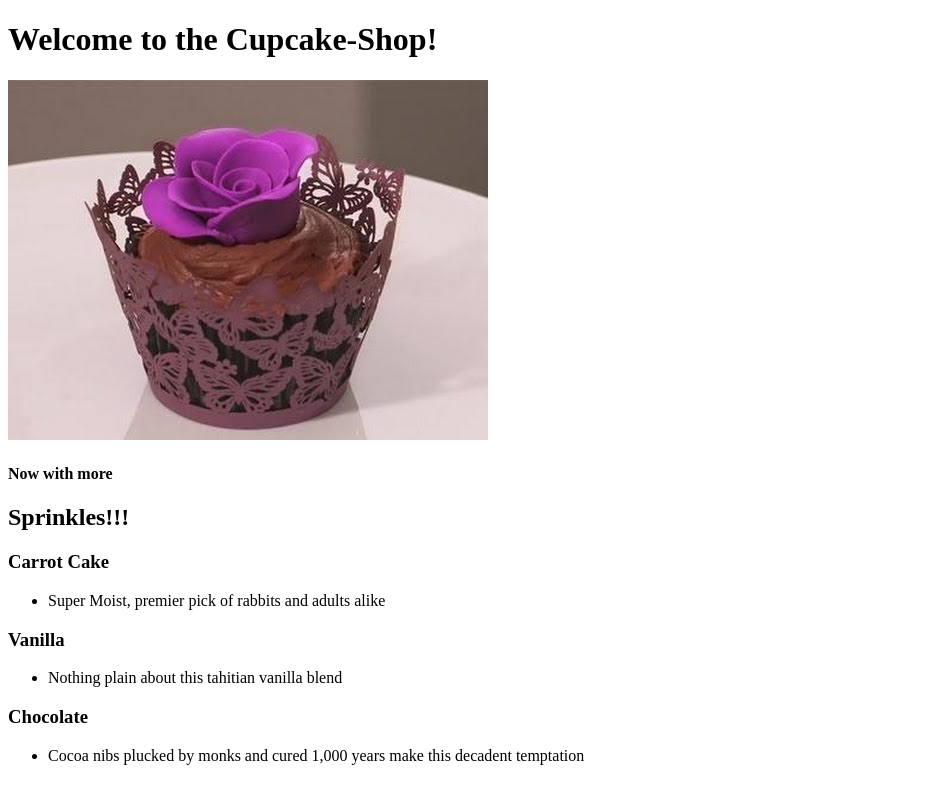
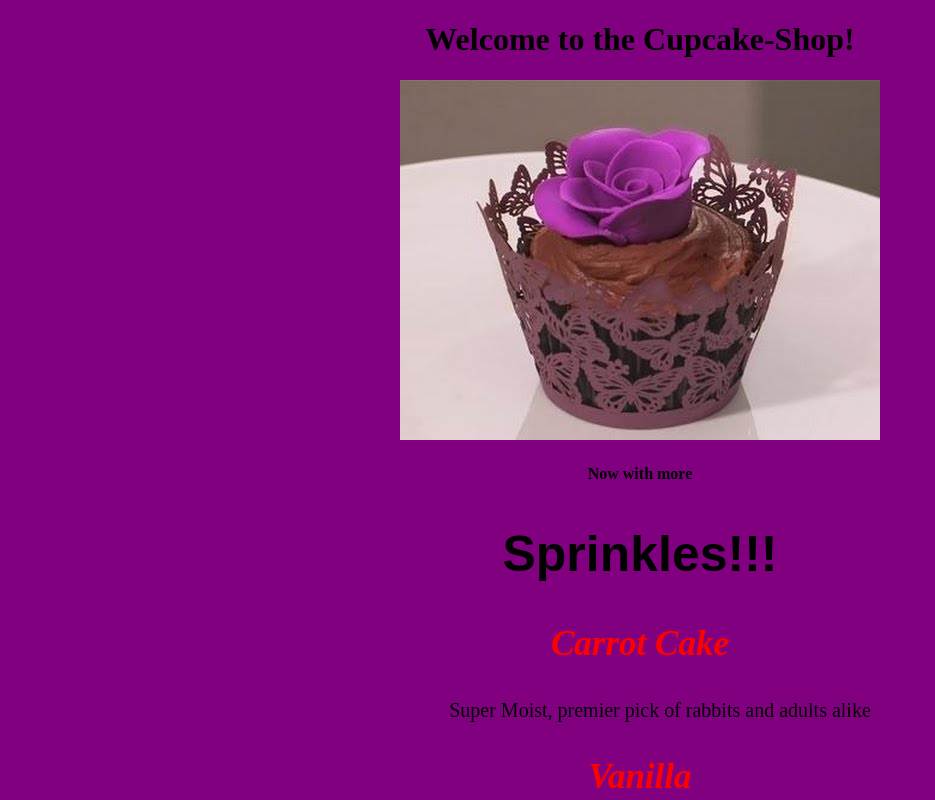
Before and after one commit to austinsaccounts/cupcake-shop, a plain HTML site: page index.html in a window 1280 px wide. Shown: the top 800 px of the page, without its empty margins (0-935 px from the left). Drawn offline with Linux system fonts and the light colour scheme.

Commit message:
link style sheet to index.html, add css styling

```diff
--- a/css/styles.css
+++ b/css/styles.css
@@ -0,0 +1,22 @@
+.flashy {
+  color: red;
+  font-style: italic;
+  font-size: 35px;
+   font-weight: bold;
+}
+
+.best {
+  font-size: 50px;
+  text-align: center;
+  font-family: fantasy;
+}
+
+body {
+  text-align: center;
+  background-color: purple;
+}
+
+li {
+  list-style: none;
+  font-size: 20px;
+}
--- a/index.html
+++ b/index.html
@@ -2,6 +2,7 @@
 <html>
   <head>
     <meta charset="utf-8">
+    <link href="css/styles.css" rel="stylesheet" type="text/css">
     <title>Cupcake-Shop</title>
   </head>
   <body>
```
